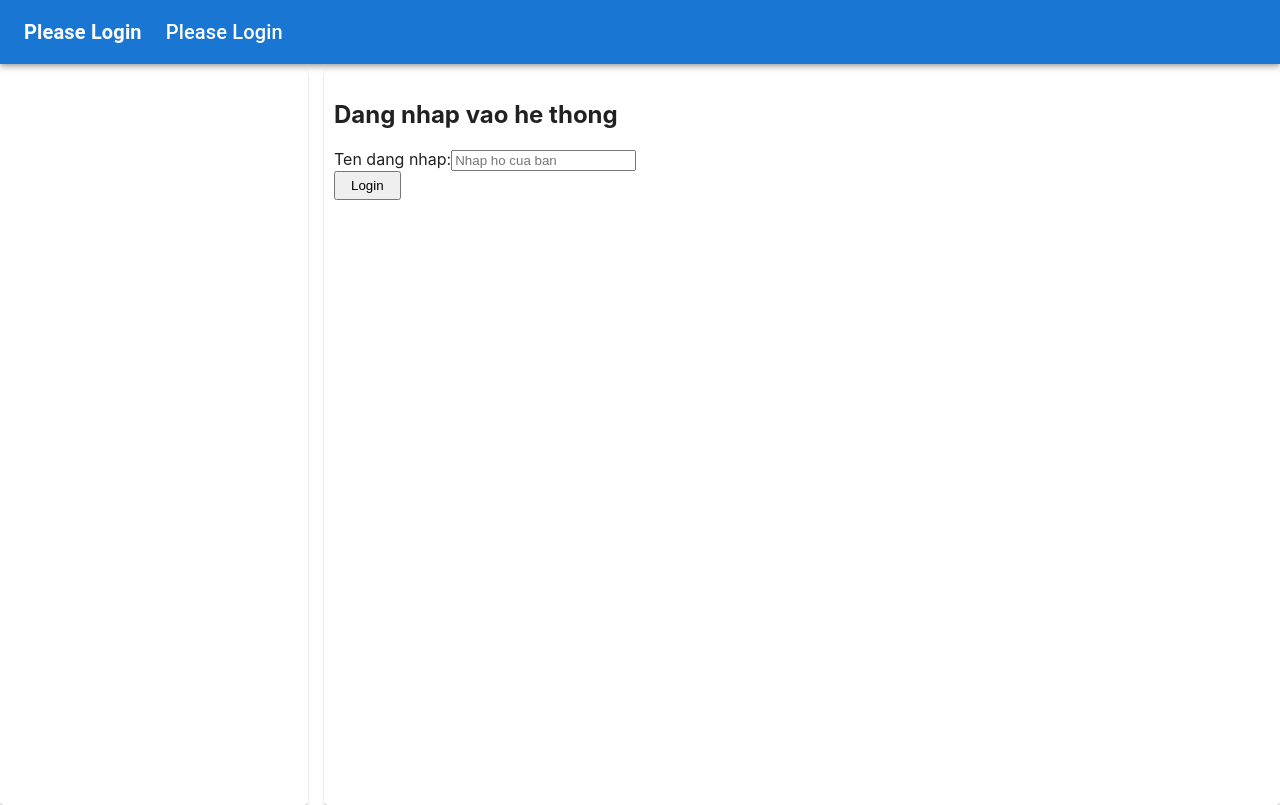
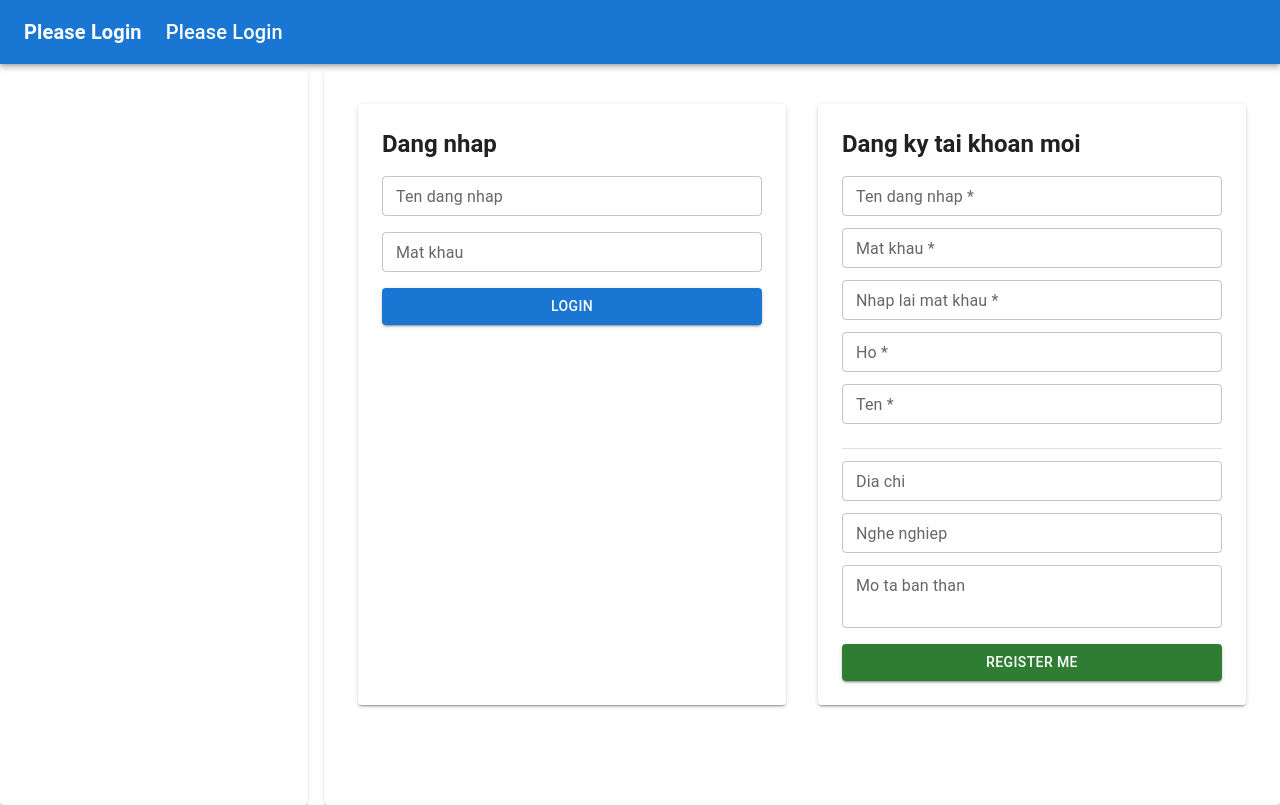
Before and after one commit to mindu2kk/LTW3, a React (Create React App) app: page /login-register in a window 1280 px wide. Built offline with nearby package versions, Linux system fonts and the light colour scheme.

Commit message:
Redesign LoginRegister: add password field and registration form

```diff
--- a/src/components/LoginRegister/index.jsx
+++ b/src/components/LoginRegister/index.jsx
@@ -1,61 +1,196 @@
-import React, { useState, useEffect } from "react";
+import React, { useState } from "react";
 import { useNavigate } from "react-router-dom";
+import {
+  Box, TextField, Button, Typography, Divider, Paper
+} from "@mui/material";
 import BASE_URL from "../../lib/config";
 
 function LoginRegister(props) {
-  const [loginName, setLoginName] = useState("");
-  const [errorMsg, setErrorMsg] = useState("");
   const navigate = useNavigate();
 
+  // --- State cho form LOGIN ---
+  const [loginName, setLoginName] = useState("");
+  const [loginPassword, setLoginPassword] = useState("");
+  const [loginError, setLoginError] = useState("");
+
+  // --- State cho form REGISTER ---
+  const [reg, setReg] = useState({
+    login_name: "", password: "", confirm_password: "",
+    first_name: "", last_name: "",
+    location: "", description: "", occupation: "",
+  });
+  const [regError, setRegError] = useState("");
+  const [regSuccess, setRegSuccess] = useState("");
+
+  // Cập nhật từng field của form đăng ký
+  const handleRegChange = (field) => (e) => {
+    setReg((prev) => ({ ...prev, [field]: e.target.value }));
+    setRegError("");
+    setRegSuccess("");
+  };
+
+  // --- Xử lý LOGIN ---
   const handleLogin = async () => {
+    setLoginError("");
     try {
       const response = await fetch(`${BASE_URL}/admin/login`, {
         method: "POST",
         headers: { "Content-Type": "application/json" },
-        body: JSON.stringify({ login_name: loginName }),
-        // Không cần credentials: "include" nữa vì dùng JWT qua header
+        body: JSON.stringify({ login_name: loginName, password: loginPassword }),
       });
+
       if (!response.ok) {
-        const errorData = await response.json();
-        setErrorMsg(errorData.message || "Dang nhap that bai");
+        const err = await response.json();
+        setLoginError(err.message || "Dang nhap that bai");
         return;
       }
 
       const user = await response.json();
-
-      // Lưu token vào localStorage — sẽ được gửi kèm mọi request qua Authorization header
       localStorage.setItem("token", user.token);
-
       props.changeUser(user);
       navigate(`/users/${user._id}`);
     } catch (error) {
-      setErrorMsg("Loi thiet ke den may chu");
+      setLoginError("Loi ket noi den may chu");
     }
   };
+
+  // --- Xử lý REGISTER ---
+  const handleRegister = async () => {
+    setRegError("");
+    setRegSuccess("");
+
+    // Kiểm tra 2 password khớp nhau — làm ở client trước khi gọi server
+    if (reg.password !== reg.confirm_password) {
+      setRegError("Mat khau nhap lai khong khop");
+      return;
+    }
+
+    try {
+      const response = await fetch(`${BASE_URL}/user`, {
+        method: "POST",
+        headers: { "Content-Type": "application/json" },
+        body: JSON.stringify({
+          login_name: reg.login_name,
+          password: reg.password,
+          first_name: reg.first_name,
+          last_name: reg.last_name,
+          location: reg.location,
+          description: reg.description,
+          occupation: reg.occupation,
+        }),
+      });
+
+      if (!response.ok) {
+        const err = await response.json();
+        setRegError(err.message || "Dang ky that bai");
+        return;
+      }
+
+      // Đăng ký thành công → hiện thông báo và xóa form
+      setRegSuccess("Dang ky thanh cong! Ban co the dang nhap ngay bay gio.");
+      setReg({
+        login_name: "", password: "", confirm_password: "",
+        first_name: "", last_name: "",
+        location: "", description: "", occupation: "",
+      });
+    } catch (error) {
+      setRegError("Loi ket noi den may chu");
+    }
+  };
+
   return (
-    <div>
-      <h2>Dang nhap vao he thong</h2>
-      {errorMsg && (
-        <p style={{ color: "red", fontWeight: "bold" }}>{errorMsg}</p>
-      )}
+    <Box sx={{ display: "flex", gap: 4, p: 3, flexWrap: "wrap" }}>
 
-      <div>
-        <label>Ten dang nhap:</label>
-        <input
-          type="text"
+      {/* ===== FORM LOGIN ===== */}
+      <Paper elevation={2} sx={{ p: 3, flex: 1, minWidth: 260 }}>
+        <Typography variant="h5" sx={{ mb: 2, fontWeight: "bold" }}>
+          Dang nhap
+        </Typography>
+
+        {loginError && (
+          <Typography color="error" sx={{ mb: 1 }}>{loginError}</Typography>
+        )}
+
+        <TextField
+          label="Ten dang nhap"
+          fullWidth
+          size="small"
+          sx={{ mb: 2 }}
           value={loginName}
-          onChange={(e) => setLoginName(e.target.value)}
-          placeholder="Nhap ho cua ban"
+          onChange={(e) => { setLoginName(e.target.value); setLoginError(""); }}
         />
-      </div>
 
-      <button
-        onClick={handleLogin}
-        style={{ padding: "5px 15px", cursor: "pointer" }}
-      >
-        Login
-      </button>
-    </div>
+        {/* type="password" → ẩn ký tự khi gõ */}
+        <TextField
+          label="Mat khau"
+          type="password"
+          fullWidth
+          size="small"
+          sx={{ mb: 2 }}
+          value={loginPassword}
+          onChange={(e) => { setLoginPassword(e.target.value); setLoginError(""); }}
+          onKeyDown={(e) => { if (e.key === "Enter") handleLogin(); }}
+        />
+
+        <Button variant="contained" fullWidth onClick={handleLogin}>
+          Login
+        </Button>
+      </Paper>
+
+      {/* ===== FORM REGISTER ===== */}
+      <Paper elevation={2} sx={{ p: 3, flex: 1, minWidth: 260 }}>
+        <Typography variant="h5" sx={{ mb: 2, fontWeight: "bold" }}>
+          Dang ky tai khoan moi
+        </Typography>
+
+        {regError && (
+          <Typography color="error" sx={{ mb: 1 }}>{regError}</Typography>
+        )}
+        {regSuccess && (
+          <Typography color="success.main" sx={{ mb: 1 }}>{regSuccess}</Typography>
+        )}
+
+        {/* Field bắt buộc */}
+        <TextField label="Ten dang nhap *" fullWidth size="small" sx={{ mb: 1.5 }}
+          value={reg.login_name} onChange={handleRegChange("login_name")} />
+
+        <TextField label="Mat khau *" type="password" fullWidth size="small" sx={{ mb: 1.5 }}
+          value={reg.password} onChange={handleRegChange("password")} />
+
+        {/* Nhập lại password để xác nhận — chỉ dùng ở client, không gửi lên server */}
+        <TextField label="Nhap lai mat khau *" type="password" fullWidth size="small" sx={{ mb: 1.5 }}
+          value={reg.confirm_password} onChange={handleRegChange("confirm_password")}
+          error={reg.confirm_password !== "" && reg.password !== reg.confirm_password}
+          helperText={
+            reg.confirm_password !== "" && reg.password !== reg.confirm_password
+              ? "Mat khau khong khop" : ""
+          }
+        />
+
+        <TextField label="Ho *" fullWidth size="small" sx={{ mb: 1.5 }}
+          value={reg.first_name} onChange={handleRegChange("first_name")} />
+
+        <TextField label="Ten *" fullWidth size="small" sx={{ mb: 1.5 }}
+          value={reg.last_name} onChange={handleRegChange("last_name")} />
+
+        <Divider sx={{ my: 1.5 }} />
+
+        {/* Field không bắt buộc */}
+        <TextField label="Dia chi" fullWidth size="small" sx={{ mb: 1.5 }}
+          value={reg.location} onChange={handleRegChange("location")} />
+
+        <TextField label="Nghe nghiep" fullWidth size="small" sx={{ mb: 1.5 }}
+          value={reg.occupation} onChange={handleRegChange("occupation")} />
+
+        <TextField label="Mo ta ban than" fullWidth size="small" multiline rows={2} sx={{ mb: 2 }}
+          value={reg.description} onChange={handleRegChange("description")} />
+
+        <Button variant="contained" color="success" fullWidth onClick={handleRegister}>
+          Register Me
+        </Button>
+      </Paper>
+
+    </Box>
   );
 }
 
```
